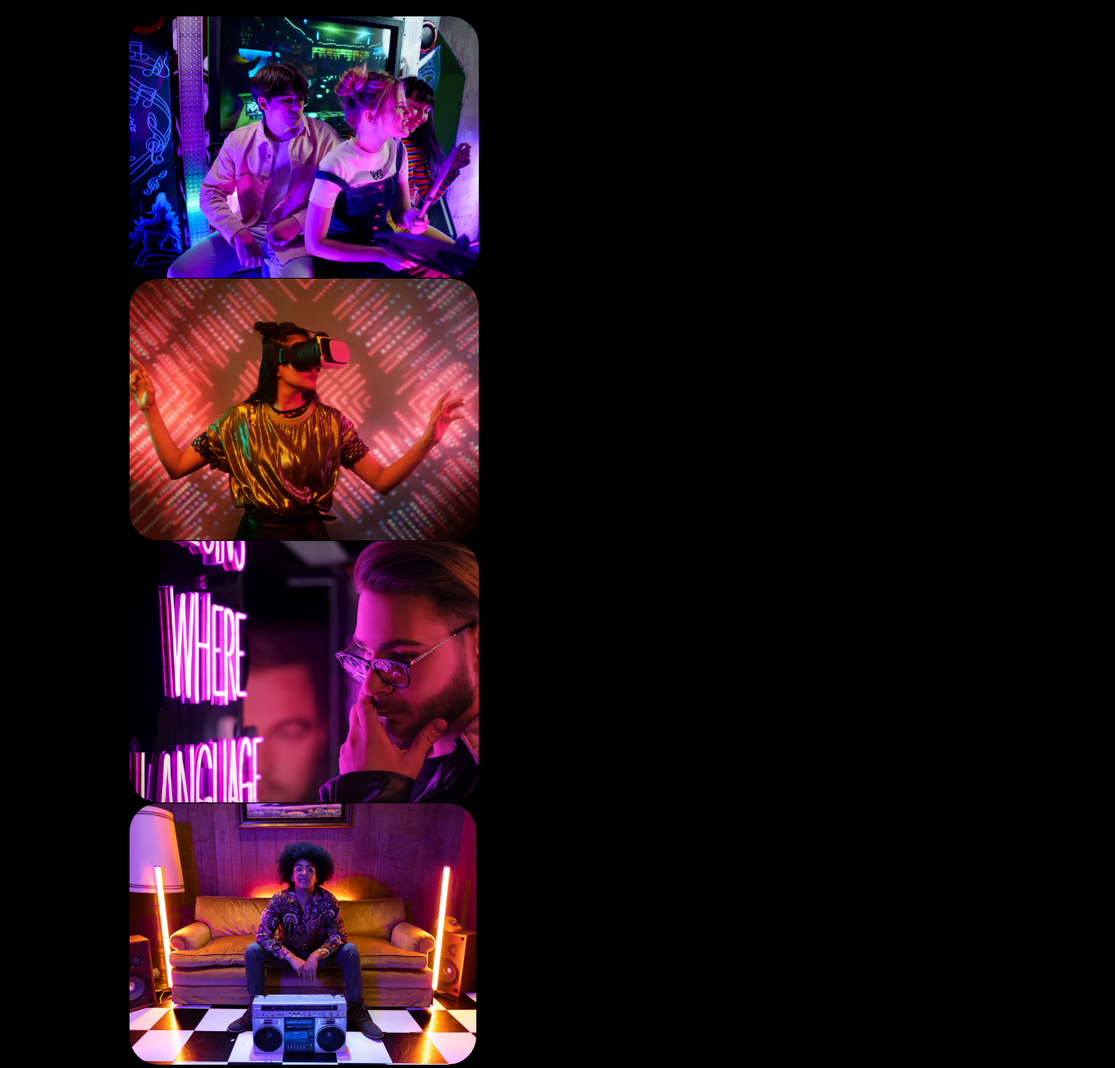
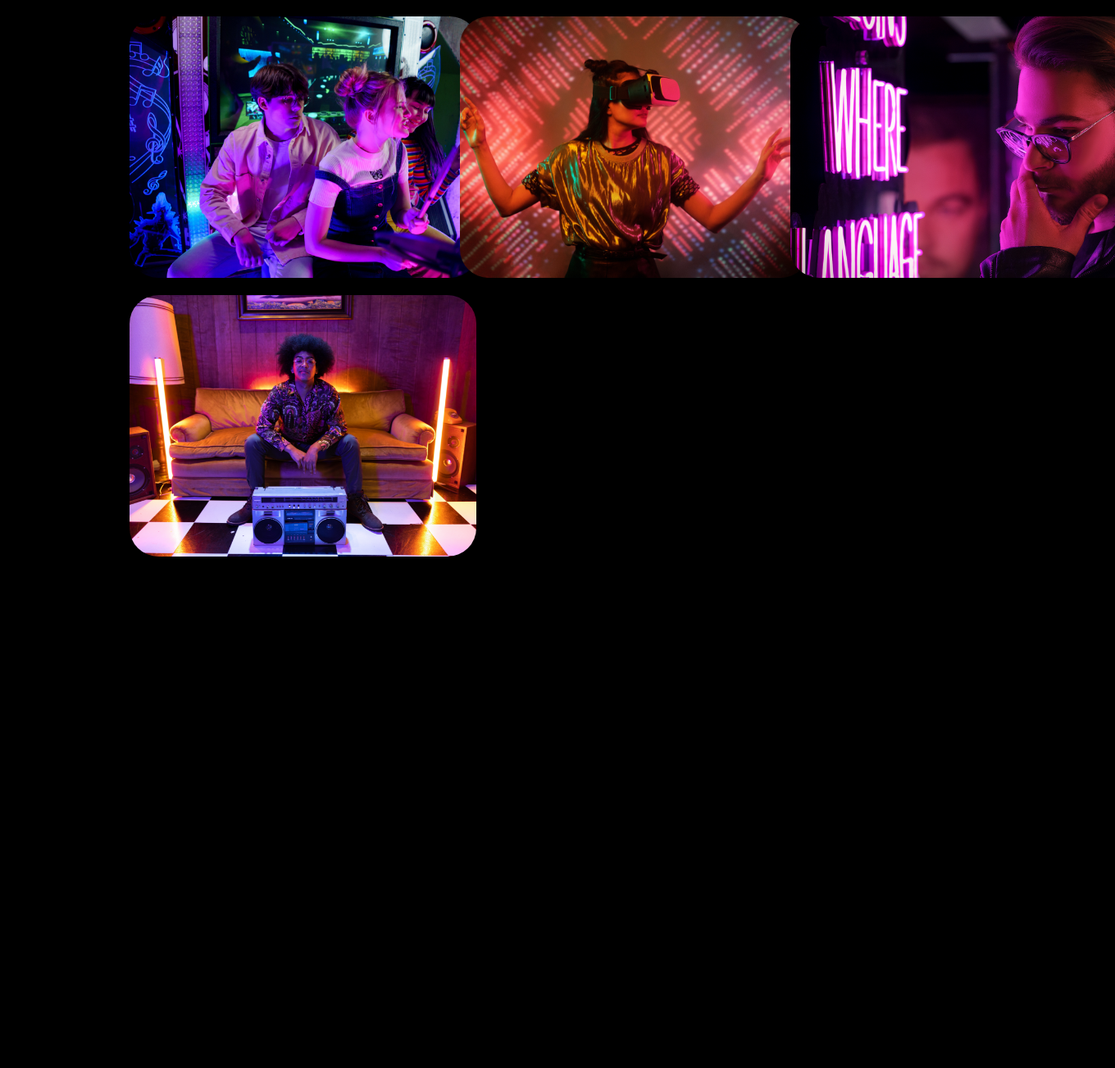
Before and after one commit to nathan-pete/Group-E, a PHP site: page /Gallery2.php in a window 1360 px wide; the page is wider, and only the part inside the window is pictured. Shown: the part 168-1471 px from the top of that part at 82% size. After the commit the page ends 847 px from the top of that part, so only its background shows below. Run offline with PHP 8.4, Linux system fonts and the light colour scheme; some web fonts are replaced.

Commit message:
Update Style_Gallery.css

```diff
--- a/app/public/style/css/Style_Gallery.css
+++ b/app/public/style/css/Style_Gallery.css
@@ -1,4 +1,11 @@
 @import url('http://fonts.cdnfonts.com/css/mexcellent');
+
+.column {
+  float: left;
+  width: 30%;
+  padding-right: 0px;
+}
+
 .row::after {
   content: "";
   clear: both;
```
